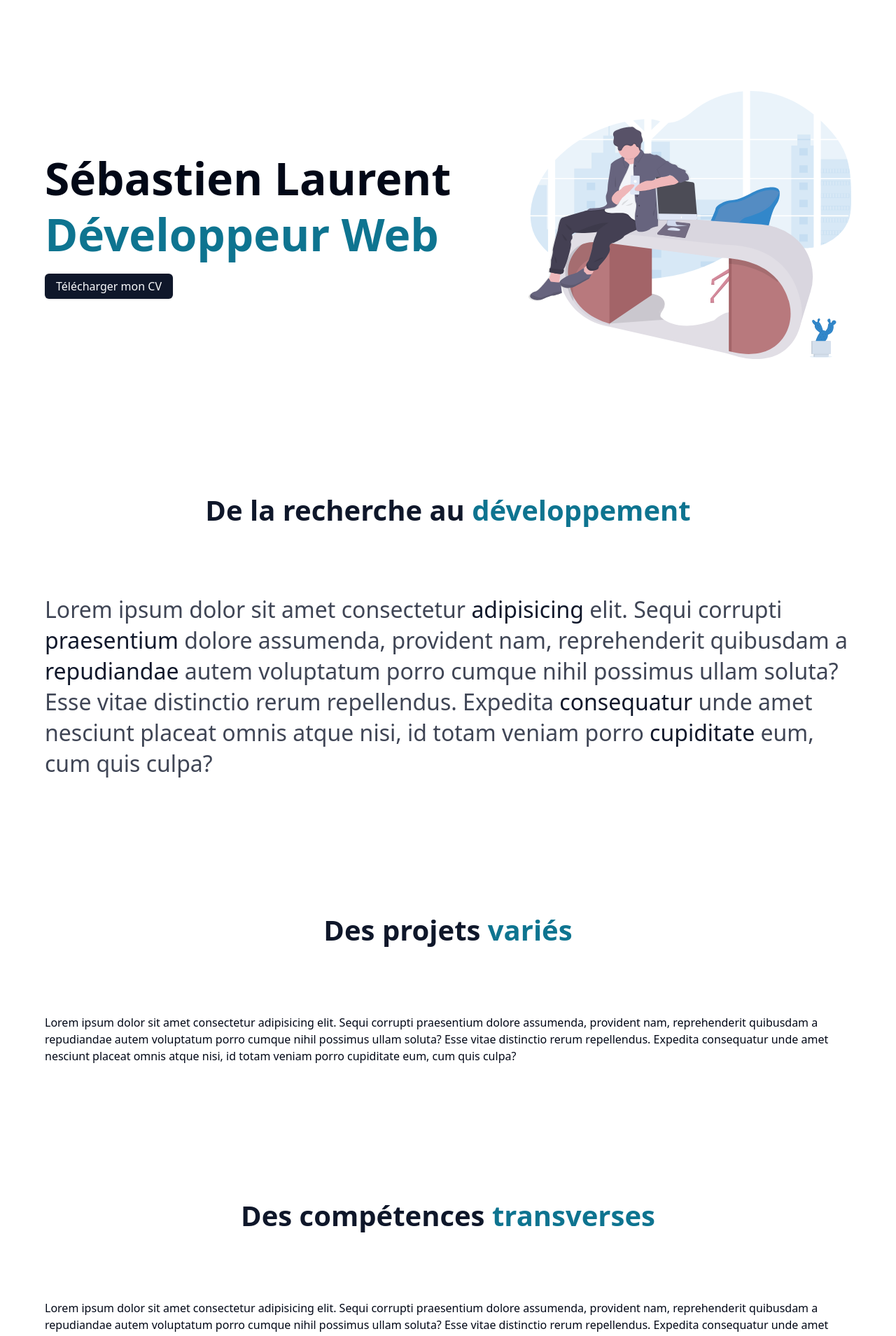
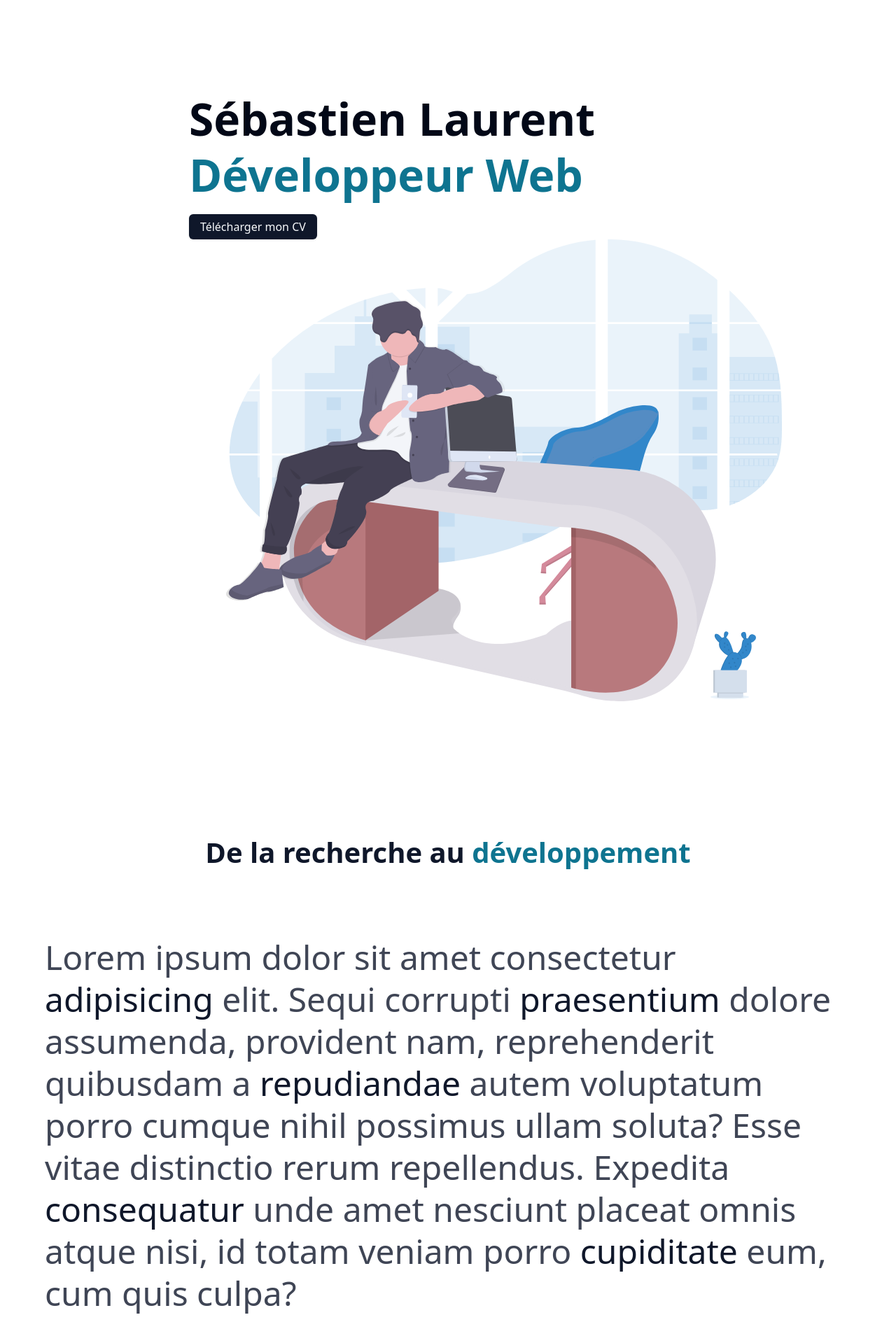
Before and after one commit to SebastienLaurentt/Portfolio-V2, a Next.js app: page / in a window 1280 px wide. Shown: the part 80-1989 px from the top of the page at 70% size. Built offline with nearby package versions, Linux system fonts and the light colour scheme.

Commit message:
update hero css and set max-w- from xl and not 2xl

```diff
--- a/app/page.tsx
+++ b/app/page.tsx
@@ -13,9 +13,9 @@ export default function Home() {
       <Section
         marginBottom={true}
         marginTop={true}
-        classname=" flex flex-col lg:flex-row items-center"
+        classname=" flex flex-col items-center  "
       >
-        <div className="lg:w-3/5">
+        <div className="lg:mr-40">
           <h1>
             Sébastien Laurent <br />{" "}
             <span className="text-tertiary-foreground">Développeur Web</span>{" "}
@@ -27,27 +27,36 @@ export default function Home() {
             classname="mt-4 flex justify-center lg:justify-start"
           />
         </div>
-        <div className="lg:w-2/5 mt-8 lg:mt-0">
-          <Image src={HeroImg} alt="Logo Galopins" className="" />
+        <div className="mt-12 md:mt-20 lg:mt-0 lg:ml-40 ">
+          <Image src={HeroImg} alt="Logo Galopins" className="w-4/5 md:w-3/5 lg:w-4/5 mx-auto" />
         </div>
       </Section>
 
       {/* Presentation */}
       <Section marginBottom={true} marginTop={true}>
-        <SectionHeader title="De la recherche au" titleHighlight="développement"/>
-        <div className="text-md lg:text-2xl leading-8 lg:leading-[44px] text-secondary-foreground/80">
-          Lorem ipsum dolor sit amet consectetur <span className="text-secondary-foreground">adipisicing</span> elit. Sequi
-          corrupti <span className="text-secondary-foreground">praesentium</span> dolore assumenda, provident nam, reprehenderit
-          quibusdam a <span className="text-secondary-foreground">repudiandae</span> autem voluptatum porro cumque nihil possimus
-          ullam soluta? Esse vitae distinctio rerum repellendus. Expedita
-          <span className="text-secondary-foreground"> consequatur</span> unde amet nesciunt placeat omnis atque nisi, id totam
-          veniam porro <span className="text-secondary-foreground">cupiditate</span> eum, cum quis culpa?
+        <SectionHeader
+          title="De la recherche au"
+          titleHighlight="développement"
+        />
+        <div className="text-md lg:text-2xl xl:text-4xl leading-8 lg:leading-[44px] xl:leading-[60px] text-secondary-foreground/80">
+          Lorem ipsum dolor sit amet consectetur{" "}
+          <span className="text-secondary-foreground">adipisicing</span> elit.
+          Sequi corrupti{" "}
+          <span className="text-secondary-foreground">praesentium</span> dolore
+          assumenda, provident nam, reprehenderit quibusdam a{" "}
+          <span className="text-secondary-foreground">repudiandae</span> autem
+          voluptatum porro cumque nihil possimus ullam soluta? Esse vitae
+          distinctio rerum repellendus. Expedita
+          <span className="text-secondary-foreground"> consequatur</span> unde
+          amet nesciunt placeat omnis atque nisi, id totam veniam porro{" "}
+          <span className="text-secondary-foreground">cupiditate</span> eum, cum
+          quis culpa?
         </div>
       </Section>
 
       {/* Skills */}
       <Section marginBottom={true} marginTop={true}>
-        <SectionHeader title="Des projets" titleHighlight="variés"/>
+        <SectionHeader title="Des projets" titleHighlight="variés" />
         <div>
           Lorem ipsum dolor sit amet consectetur adipisicing elit. Sequi
           corrupti praesentium dolore assumenda, provident nam, reprehenderit
@@ -60,7 +69,7 @@ export default function Home() {
 
       {/* Contact */}
       <Section marginBottom={true} marginTop={true}>
-        <SectionHeader title="Des compétences" titleHighlight="transverses"/>
+        <SectionHeader title="Des compétences" titleHighlight="transverses" />
         <div>
           Lorem ipsum dolor sit amet consectetur adipisicing elit. Sequi
           corrupti praesentium dolore assumenda, provident nam, reprehenderit
--- a/components/Section/Section.tsx
+++ b/components/Section/Section.tsx
@@ -15,7 +15,7 @@ const Section = ({
   const isMarginTop = marginTop ? "mt-20 md:mt-24 xl:mt-28" : "";
 
   return (
-    <section className={`${classname} ${isMarginBottom} ${isMarginTop} px-6 md:px-10 xl:px-16 2xl:max-w-[1280px] 2xl:mx-auto`}>
+    <section className={`${classname} ${isMarginBottom} ${isMarginTop} px-6 md:px-10 xl:px-16 xl:max-w-[1280px] xl:mx-auto`}>
       {children}
     </section>
   );
--- a/src/features/layout/Header/Header.tsx
+++ b/src/features/layout/Header/Header.tsx
@@ -13,7 +13,7 @@ export function Header() {
 
   return (
     <header className="">
-      <div className="flex items-center justify-between px-6 md:px-10 xl:px-16 2xl:max-w-[1280px] 2xl:mx-auto py-6 lg:py-6">
+      <div className="flex items-center justify-between px-6 md:px-10 xl:px-16 xl:max-w-[1280px] xl:mx-auto py-6 lg:py-6">
         <span className="">Sébastien Laurent </span>
         <nav className="hidden lg:block">
           <ul className="flex gap-x-4 border py-3 px-1 rounded-full">
```
